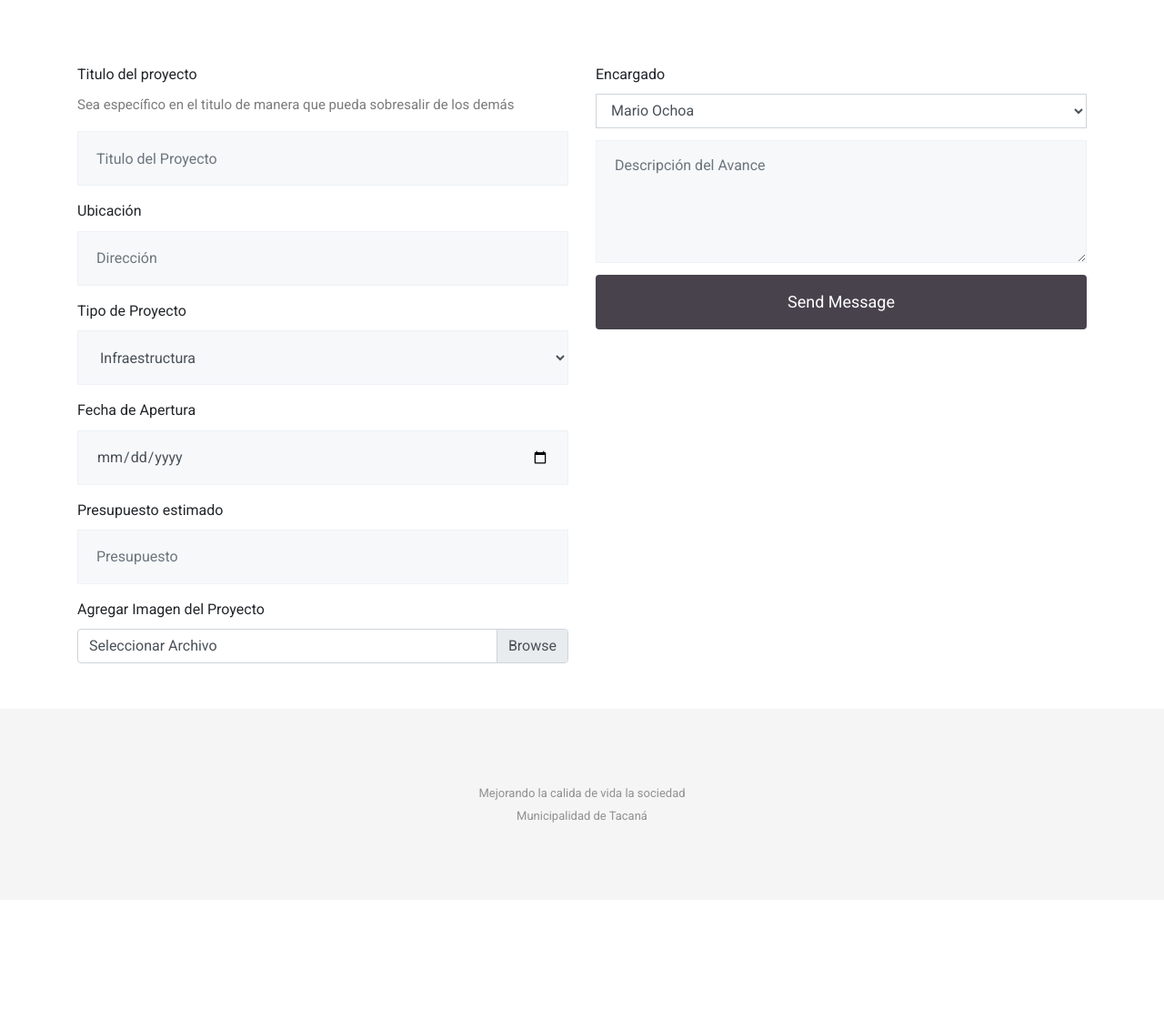
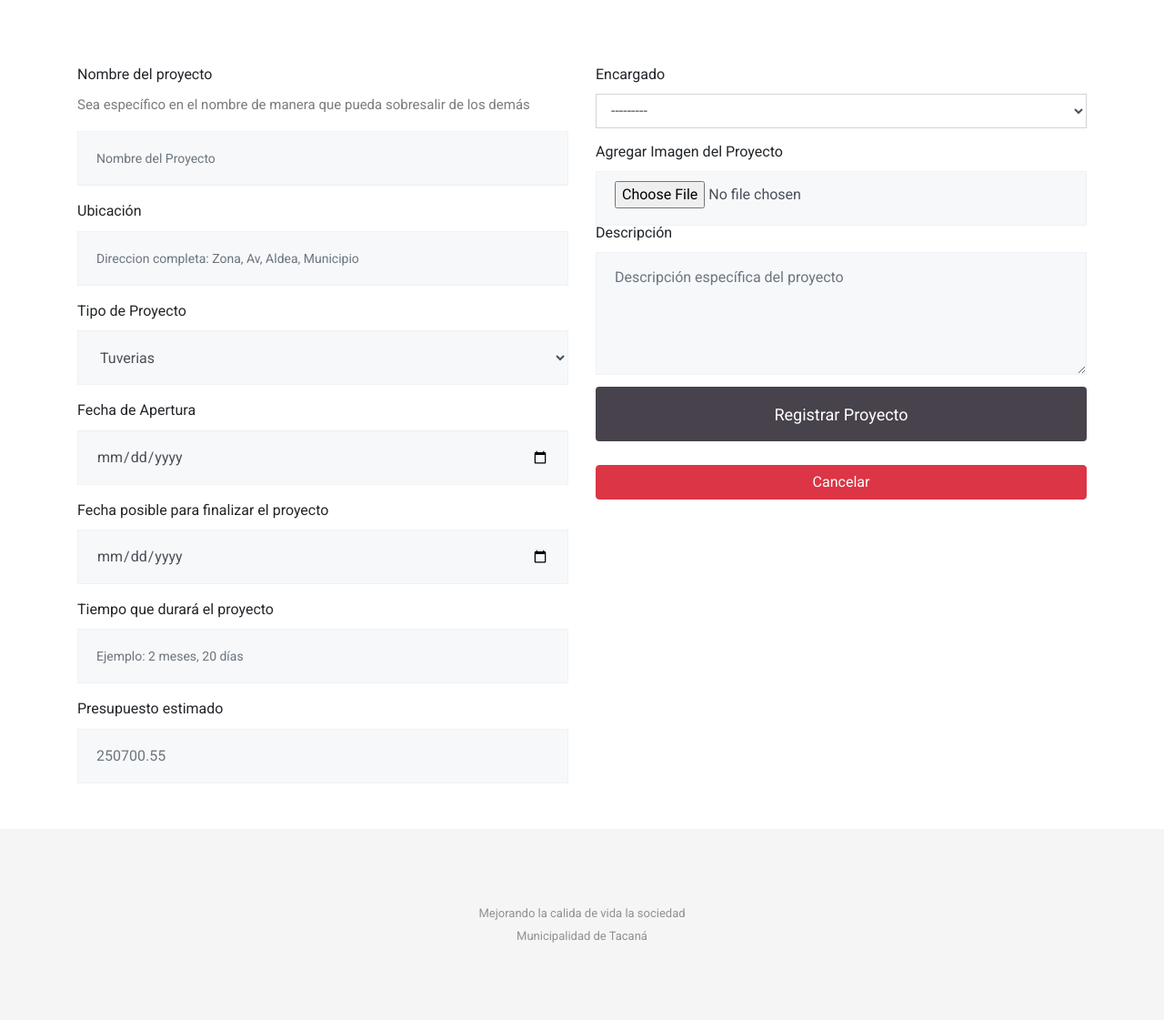
Before and after one commit to Mayantra/ProyectoTacana, a Django app: page /home/formProyecto/ in a window 1280 px wide. Shown: the part 445-1566 px from the top of the page at 91% size. Before the commit the page ends 1349 px from the top, so only its background shows below. Run offline with Django 4.2, Linux system fonts and the light colour scheme; data comes from the database, SQL or seed files in the repository; both versions use the stored data as it was after the commit; some libraries are stand-ins or nearby versions; some web fonts are replaced.

Commit message:
Proyecto Terminado

```diff
--- a/tacanaproject/apps/home/forms.py
+++ b/tacanaproject/apps/home/forms.py
@@ -1,8 +1,10 @@
 from dataclasses import fields
 from inspect import Attribute
+from pyexpat import model
 from django import forms
 from .models import *
 
+#Formulario para agregar los avances de cada proyecto
 class formAvances(forms.ModelForm):
     class Meta:
         model = avances
@@ -18,17 +20,20 @@ class formAvances(forms.ModelForm):
                 attrs ={
                     'class':'form-control',
                     'placeholder':'Titulo del Avance',
+                    'required':'required',
                 }
             ),
             'proyecto': forms.Select(
                 attrs ={
                     'class':'form-control',
+                    'required':'required',
                 }
             ),
-            'fechas': forms.TextInput(
+            'fechas': forms.DateInput(
                 attrs ={
                     'class':'form-control',
                     'type':'date',
+                    'required':'required',
 
                 }
             ),
@@ -37,6 +42,7 @@ class formAvances(forms.ModelForm):
                     'class':'form-control',
                     'type':'file',
                     'accept':'image/png,image/jpeg,image/jpg',
+                    'required':'required',
 
                 }
             ),
@@ -44,9 +50,132 @@ class formAvances(forms.ModelForm):
                 attrs ={
                     'class':'form-control',
                     'rows':'8',
+                    'required':'required',
+                    'placeholder':'Descripción',
 
 
                 }
             ),
 
         }
+
+#Formulario para agregar nuevos proyectos
+class formProyectos(forms.ModelForm):
+    class Meta:
+        model = proyectoslist
+        fields =[
+            'nombre',
+            'lugar',
+            'fechaApertura',
+            'fechaFinal',
+            'presupuesto',
+            'encargado',
+            'tipoProyecto',
+            'tiempo',
+            'descripcio',
+            'foto',
+        ]
+        widgets ={
+            'nombre': forms.TextInput(
+                attrs ={
+                    'class':'form-control',
+                    'placeholder':'Nombre del Proyecto',
+                    'required':'required',
+                }
+            ),
+            'lugar': forms.TextInput(
+                attrs ={
+                    'class':'form-control',
+                    'placeholder':'Direccion completa: Zona, Av, Aldea, Municipio',
+                    'required':'required',
+                }
+            ),
+            'fechaApertura':forms.DateInput(
+                attrs ={
+                    'class':'form-control',
+                    'type':'date',
+                    'required':'required',
+
+
+                }
+            ),
+            'fechaFinal':forms.DateInput(
+                attrs ={
+                    'class':'form-control',
+                    'type':'date',
+                    'required':'required',
+
+                }
+            ),
+            'presupuesto': forms.NumberInput(
+                attrs ={
+                    'class':'form-control',
+                    'placeholder':'250700.55',
+                    'required':'required',
+                }
+            ),
+            'encargado': forms.Select(
+                attrs ={
+                    'class':'form-control',
+                    'required':'required',
+                }
+            ),
+            'tipoProyecto': forms.Select(
+                attrs ={
+                    'class':'form-control',
+                    'required':'required',
+                }
+            ),
+            'tiempo': forms.TextInput(
+                attrs ={
+                    'class':'form-control',
+                    'placeholder':'Ejemplo: 2 meses, 20 días',
+                    'required':'required',
+                }
+            ),
+            'descripcio': forms.Textarea(
+                attrs ={
+                    'class':'form-control',
+                    'rows':'8',
+                    'required':'required',
+                    'placeholder':'Descripción específica del proyecto',
+
+
+                }
+            ),
+            'foto': forms.FileInput(
+                attrs ={
+                    'class':'form-control',
+                    'type':'file',
+                    'accept':'image/png,image/jpeg,image/jpg',
+                    'required':'required',
+
+                }
+            ),
+        }
+
+#Formulario para los tipos de proyectos
+class formTipo(forms.ModelForm):
+    class Meta:
+        model = tipoProyecto
+        fields=[
+            'nombre',
+            'descripcion',
+        ]
+        widgets ={
+            'nombre': forms.TextInput(
+                attrs ={
+                    'class':'form-control',
+                    'placeholder':'Nombre del TIPO de proyecto',
+                    'required':'required',
+                }
+            ),
+            'descripcion': forms.Textarea(
+                attrs ={
+                    'class':'form-control',
+                    'rows':'8',
+                    'required':'required',
+                    'placeholder':'Descripción específica del tipo de proyecto',
+                }
+            ),
+        }
--- a/tacanaproject/apps/home/templates/formProyecto.html
+++ b/tacanaproject/apps/home/templates/formProyecto.html
@@ -59,7 +59,9 @@
 							<img src="{% static 'images/logo.png'%}" alt="Logo">
 						</a>
 
-						  <button class="navbar-toggler collapsed" type="button" data-toggle="collapse" data-target="#navbarsExample09" aria-controls="navbarsExample09" aria-expanded="false" aria-label="Toggle navigation">
+						<button class="navbar-toggler collapsed" type="button" data-toggle="collapse"
+							data-target="#navbarsExample09" aria-controls="navbarsExample09" aria-expanded="false"
+							aria-label="Toggle navigation">
 							<span class="ion-android-menu"></span>
 						</button>
 
@@ -68,13 +70,15 @@
 								<li class="nav-item">
 									<a class="nav-link" href="{% url 'home:formAvances'%}">Nuevo Avance</a>
 								</li>
-					<li class="nav-item">
+								<li class="nav-item active">
 									<a class="nav-link" href="{% url 'home:formProyecto'%}">Nuevo Proyecto</a>
 								</li>
 
-								  <li class="nav-item "><a class="nav-link" href="{% url 'home:formTipo'%}">Nuevo Tipo de Proyecto</a></li>
+								<li class="nav-item "><a class="nav-link" href="{% url 'home:formTipo'%}">Nuevo Tipo de
+										Proyecto</a></li>
 
-								  <li class="nav-item @@contact"><a class="nav-link" href="{% url 'home:logout' %}">logout</a></li>
+								<li class="nav-item @@contact"><a class="nav-link"
+										href="{% url 'home:logout' %}">logout</a></li>
 							</ul>
 						</div>
 					</nav>
@@ -100,42 +104,41 @@
 
 	<section class="contact-form">
 		<div class="container">
-			<form class="row" id="contact-form">
+
+			<form class="row" id="contact-form" method="POST" enctype="multipart/form-data">
+				{% csrf_token %}
 				<div class="col-md-6 col-sm-12">
 					<div class="block">
 						<div class="form-group">
-							<label for="sel1">Titulo del proyecto</label>
-							<p>Sea específico en el titulo de manera que pueda sobresalir de los demás</p>
-							<input class="form-control" placeholder="Titulo del Proyecto">
+							<label for="sel1">Nombre del proyecto</label>
+							<p>Sea específico en el nombre de manera que pueda sobresalir de los demás</p>
+							{{form.nombre}}
 						</div>
 						<div class="form-group">
 							<label for="sel1">Ubicación</label>
-							<input class="form-control" placeholder="Dirección">
+							{{form.lugar}}
 						</div>
 						<div class="form-group">
 							<label for="sel1">Tipo de Proyecto</label>
-							<select class="form-control" id="sel1">
-							  <option>Infraestructura</option>
-							  <option>Agua y Saneamiento</option>
-							  <option>Drenaje</option>
-							  <option>Carreteras</option>
-							</select>
+							{{form.tipoProyecto}}
 						</div>
 						<div class="form-group">
 							<label for="sel1">Fecha de Apertura</label>
-							<input class="form-control" type="date" >
+							{{form.fechaApertura}}
+						</div>
+						<div class="form-group">
+							<label for="sel1">Fecha posible para finalizar el proyecto</label>
+							{{form.fechaFinal}}
+						</div>
+						<div class="form-group">
+							<label for="sel1">Tiempo que durará el proyecto</label>
+							{{form.tiempo}}
 						</div>
 						<div class="form-group">
 							<label for="sel1">Presupuesto estimado</label>
-							<input class="form-control" placeholder="Presupuesto">
+							{{form.presupuesto}}
 						</div>
-						<div class="form-group">
-							<label for="sel1">Agregar Imagen del Proyecto</label>
-							<div class="custom-file">
-								<input type="file" accept="image/png,image/jpeg,image/jpg" class="custom-file-input" id="customFileLang" lang="es">
-								<label class="custom-file-label" for="customFileLang">Seleccionar Archivo</label>
-							  </div>
-						</div>
+
 
 
 					</div>
@@ -144,23 +147,29 @@
 					<div class="block">
 						<div class="form-group-2">
 							<label for="sel1">Encargado</label>
-							<select class="form-control" id="sel1">
-							  <option>Mario Ochoa</option>
-							  <option>Jorge Caceres</option>
-							  <option>Manuel Rodiguez</option>
-							  <option>Estafanie Rodas</option>
-							</select>
+							{{form.encargado}}
+						</div>
+						<div class="form-group">
+							<label for="sel1">Agregar Imagen del Proyecto</label>
+							<div class="custom-file">
+								{{form.foto}}
+							</div>
 						</div>
 						<div class="form-group-2">
-							<textarea class="form-control" rows="8"
-								placeholder="Descripción del Avance"></textarea>
+							<label for="sel1">Descripción</label>
+							{{form.descripcio}}
 						</div>
-						<button class="btn btn-default" type="submit">Send Message</button>
+						<button class="btn btn-default" type="submit">Registrar Proyecto</button>
+						<br><br>
+						<div>
+							<a href="{% url 'home:formProyecto'%}" class="btn btn-danger col-md-12"> Cancelar</a>
+						</div>
 					</div>
 				</div>
 				<div class="error" id="error">Sorry Msg dose not sent</div>
 				<div class="success" id="success">Message Sent</div>
 			</form>
+
 		</div>
 	</section>
 
--- a/tacanaproject/apps/home/templates/proyectosA.html
+++ b/tacanaproject/apps/home/templates/proyectosA.html
@@ -65,8 +65,8 @@
 							<li class="nav-item">
 								<a class="nav-link" href="{% url 'home:index'%}">Inicio</a>
 							</li>
-              <li class="nav-item">
-								<a class="nav-link active" href="{% url 'home:proyectosA'%}">Proyectos</a>
+              <li class="nav-item active">
+								<a class="nav-link " href="{% url 'home:proyectosA'%}">Proyectos</a>
 							</li>
 
 							<li class="nav-item "><a class="nav-link" href="{% url 'home:oficinas'%}">Oficinas</a></li>
--- a/tacanaproject/apps/home/urls.py
+++ b/tacanaproject/apps/home/urls.py
@@ -23,7 +23,4 @@ urlpatterns =[
     path('formTipo/', formTipoView.as_view(), name='formTipo'),
 
 
-
-    path('ver/', verView.as_view(), name='ver'),
-
 ]
--- a/tacanaproject/apps/home/views.py
+++ b/tacanaproject/apps/home/views.py
@@ -46,15 +46,20 @@ class loginView(LoginView):
 
 
 
+
 class avancesProyecto(ListView):
     model = avances
     template_name = 'avances.html'
+    pk_url_kwarg = 'home:avances'
+
+    def get_queryset(self, **kwargs):
+        qs = avances.objects.filter(proyecto=self.kwargs['pk']).order_by('-fechas')
+        return qs
+    #queryset = avances.objects.order_by('-fechas').filter(proyecto =1)
 
 
 
-    queryset = avances.objects.order_by('-id')
 
-    queryset = avances.objects.filter(proyecto='1')
 
 
 
@@ -68,14 +73,15 @@ class formularioAView(CreateView):
     success_url = reverse_lazy('home:formAvances')
 
 
-class formProView(TemplateView):
+class formProView(CreateView):
+    model = proyectoslist
+    form_class = formProyectos
     template_name = 'formProyecto.html'
+    success_url = reverse_lazy('home:formProyecto')
 
-class formTipoView(TemplateView):
+class formTipoView(CreateView):
+    model = tipoProyecto
+    form_class = formTipo
     template_name = 'formTipo.html'
+    success_url = reverse_lazy('home:formTipo')
 #-----------------------------------------------
-
-
-
-class verView(TemplateView):
-    template_name = 'avances.html'
```
Also changed, not shown: tacanaproject/apps/home/templates/avances.html (+7 -1 lines), tacanaproject/apps/home/templates/detallesProject.html (+0 -43 lines), tacanaproject/apps/home/templates/formAvances.html (+16 -4 lines), tacanaproject/apps/home/templates/formTipo.html (+11 -6 lines), tacanaproject/db.sqlite3, 1 other file. Lines whose indentation alone changed are shown as unchanged.
